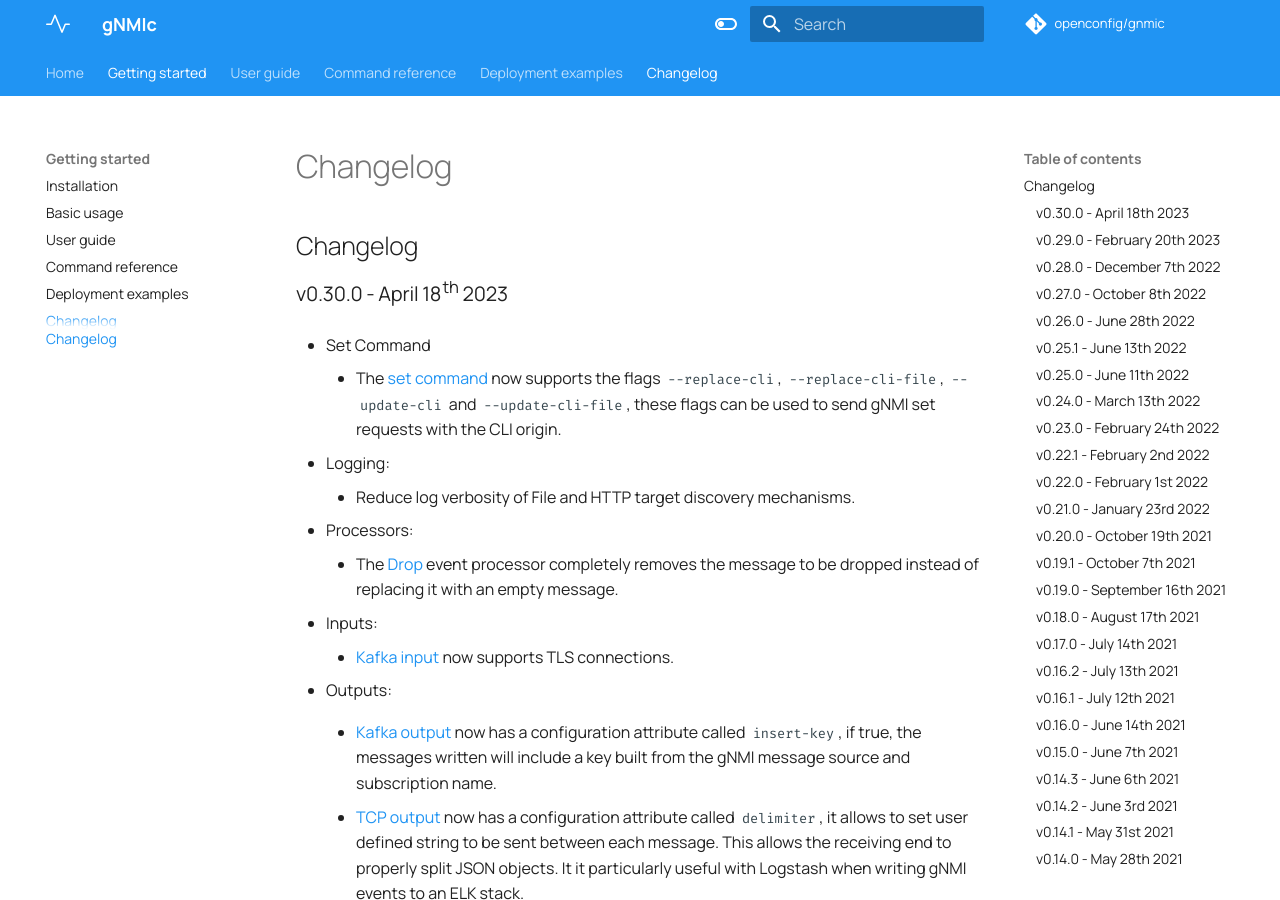
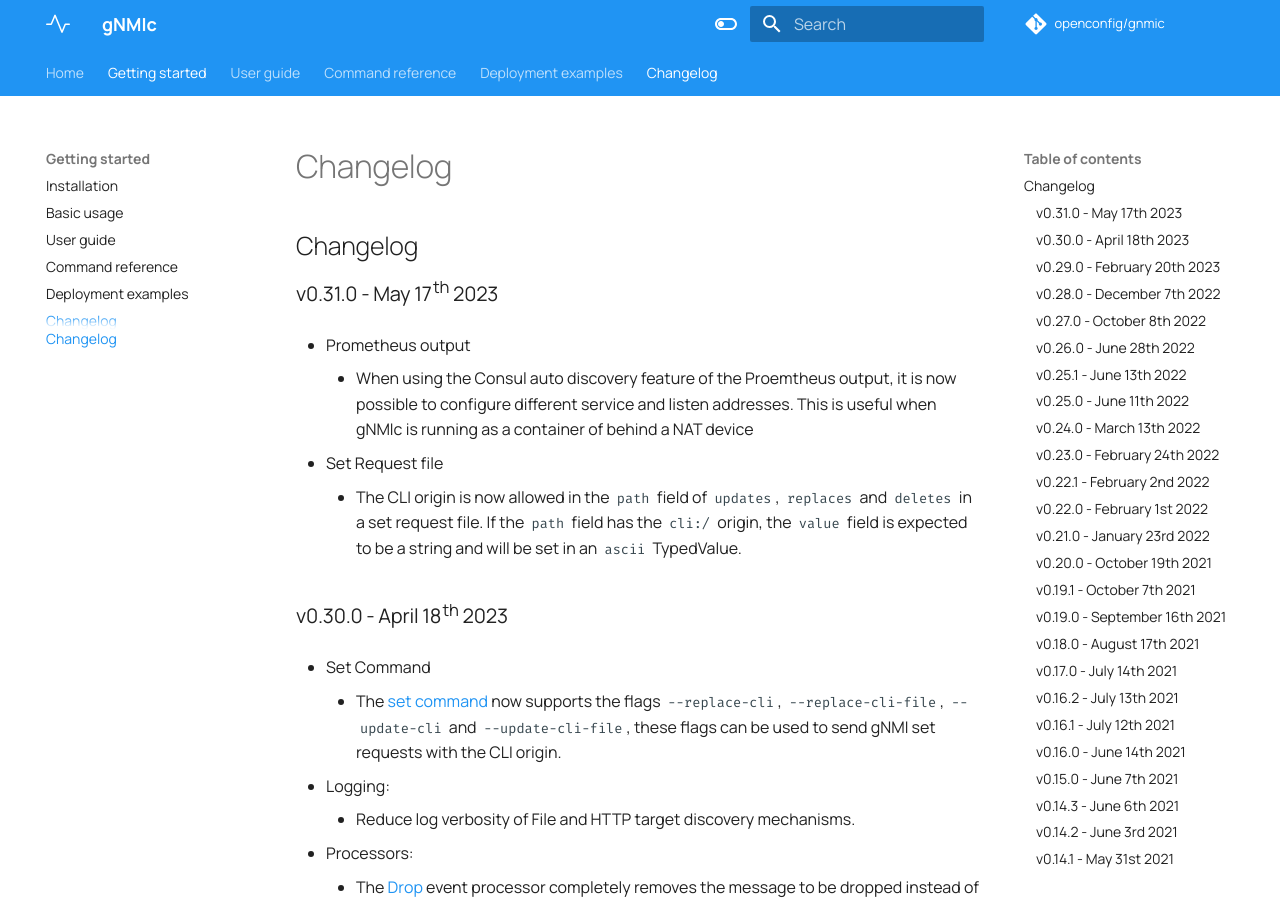
Before and after one commit to openconfig/gnmic, an MkDocs documentation site: the page built from docs/changelog.md, in a window 1280 px wide and 900 px high. Built offline with MkDocs 1.6.1 and Material for MkDocs 9.7.7, drawn with Linux system fonts in a browser that asks for light colours; comment, search, counter and statistics services are not loaded.

Commit message:
add v0.31.0 changelog

```diff
--- a/docs/changelog.md
+++ b/docs/changelog.md
@@ -1,4 +1,17 @@
 ## Changelog
+
+### v0.31.0 - May 17th 2023
+
+- Prometheus output
+
+    - When using the Consul auto discovery feature of the Proemtheus output,
+      it is now possible to configure different service and listen addresses.
+      This is useful when gNMIc is running as a container of behind a NAT device
+
+- Set Request file
+
+    - The CLI origin is now allowed in the `path` field of `updates`, `replaces` and `deletes` in a set request file.
+      If the `path` field has the `cli:/` origin, the `value` field is expected to be a string and will be set in an `ascii` TypedValue.
 
 ### v0.30.0 - April 18th 2023
 
```
